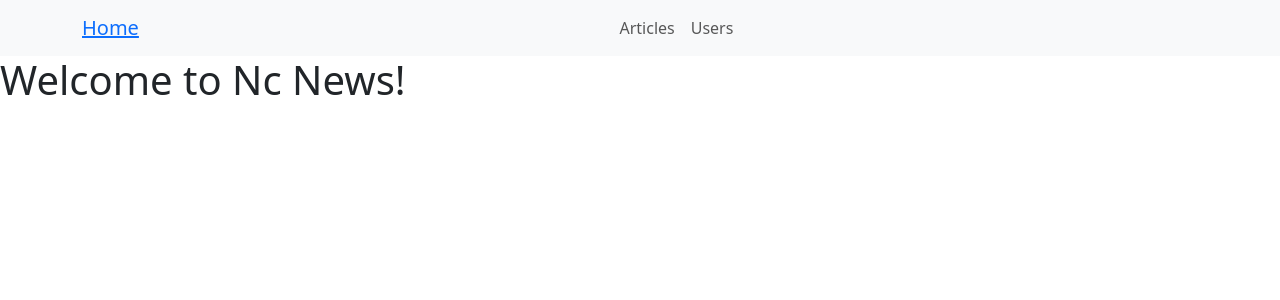
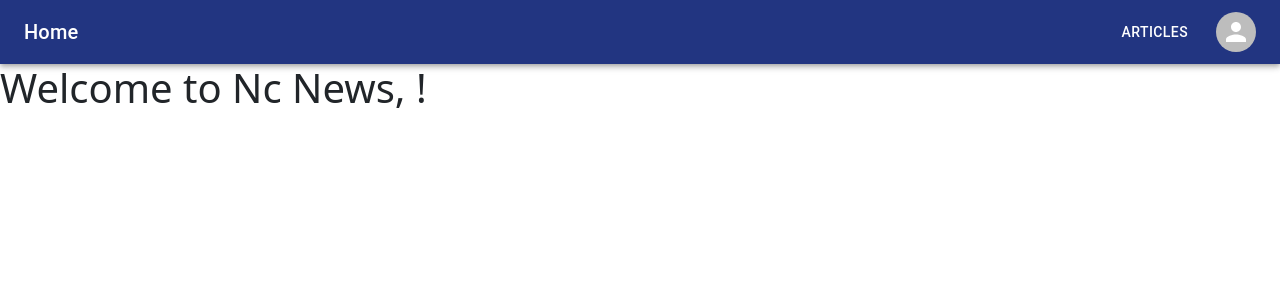
Before and after one commit to jeniahutorova/nc-news-frontend, a React (Vite) app: page / in a window 1280 px wide. Shown: the top 300 px of the page. Built offline with nearby package versions, Linux system fonts and the light colour scheme.

Commit message:
Fixed errors of like function

```diff
--- a/api.js
+++ b/api.js
@@ -29,6 +29,13 @@ export const fetchArticlesByID = (id) => {
     return data;
   });
 };
+export const patchArticle = (id, vote) => {
+    return axios.patch(`${baseURL}articles/${id}`,{inc_votes: vote})
+    .then(({data})=> {
+        return data.article
+    })
+}
+
 export const fetchCommentsByArticleId = (id) => {
   return axios
     .get(`${baseURL}articles/${id}/comments`)
@@ -36,7 +43,7 @@ export const fetchCommentsByArticleId = (id) => {
       return data;
     })
     .catch((err) => {
-      setErr("'Failed to fetch article. Please try again later.'");
+      throwErr("'Failed to fetch article. Please try again later.'");
     });
 };
 
--- a/components/ArticleComments.jsx
+++ b/components/ArticleComments.jsx
@@ -12,7 +12,15 @@ const ArticleComments = () => {
   const {user} = useContext(UserContext)
   useEffect(() => {
     fetchCommentsByArticleId(articleId).then((comments) => {
-      setComments(comments);
+      setComments(comments)
+      setError(null);
+    }).catch((error) => {
+      if (error.response && error.response.status === 400) {
+        setError('Article not found. Please check the article ID.');
+      } else {
+        setError('An error occurred while fetching the article.');
+      }
+      setLoading(false);
     });
   }, [articleId]);
   const handleDeleteComment = (commentId) => {
--- a/components/CommentForm.jsx
+++ b/components/CommentForm.jsx
@@ -1,11 +1,12 @@
-import { useState } from "react"
+import { useContext, useState } from "react"
 import { postComment } from "../api"
+import { UserContext } from "../context/User"
 
 const CommentForm = ({articleId, setComments}) => {
 const [formData, setFormData] = useState({username:"", body:""})
 const [isLoading, setIsLoading] = useState(false)
 const [success, setSuccess] = useState(false)
-
+const {user} = useContext(UserContext)
 const handleChange = (e) => {
 setFormData({...formData, [e.target.name === "name" ? "username" : e.target.name]: e.target.value})
 }
--- /dev/null
+++ b/components/ErrorPage.jsx
@@ -0,0 +1,9 @@
+const ErrorPage = () => {
+  return (
+  <div>
+    <h1>404 - Page Not Found</h1>
+    <p>The page you are looking for does not exist.</p>
+  </div>
+  )
+};
+export default ErrorPage;
--- a/components/Homepage.jsx
+++ b/components/Homepage.jsx
@@ -1,8 +1,15 @@
+import { UserContext } from "../context/User";
+import { useContext } from "react";
 const Homepage = () => {
-    return(
-        <div>
-            <h1>Welcome to Nc News!</h1>
-        </div>
-    )
-    }
-    export default Homepage
+  const { user } = useContext(UserContext);
+  return (
+    <div>
+      {user ? (
+        <h1>Welcome to Nc News, {user.username}!</h1>
+      ) : (
+        <h1>Welcome to Nc News!</h1>
+      )}
+    </div>
+  );
+};
+export default Homepage;
--- a/components/NavBar.jsx
+++ b/components/NavBar.jsx
@@ -1,32 +1,51 @@
-import { useContext } from 'react';
-import { Link } from 'react-router-dom';
-import { UserContext } from '../context/User';
+import { useContext } from "react";
+import { Link } from "react-router-dom";
+import { UserContext } from "../context/User";
+import { Avatar, AppBar, Toolbar, Typography, Button } from "@mui/material";
 const NavBar = () => {
-    const {user} = useContext(UserContext)
-return(
-    <nav className="navbar navbar-expand-lg navbar-light bg-light">
-    <div className="container">
-        <div className="navbar-brand">
-            <Link to="/">Home</Link>
-        </div>
-        <button className="navbar-toggler" type="button" data-toggle="collapse" data-target="#navbarNav" aria-controls="navbarNav" aria-expanded="false" aria-label="Toggle navigation">
-            <span className="navbar-toggler-icon"></span>
-        </button>
-        <div className="collapse navbar-collapse justify-content-center" id="navbarNav">
-            <ul className="navbar-nav">
-                <li className="nav-item">
-                    <Link className="nav-link" to="/articles">Articles</Link>
-                </li>
-                <li className="nav-item">
-                    <Link className="nav-link" to="/users">Users</Link>
-                </li>
-                {user.username && (
-                    <p className="nav-item">{user.username}</p>
-                )}
-            </ul>
-        </div>
-    </div>
-</nav>
-)
-}
-export default NavBar
+  const { user } = useContext(UserContext);
+  return (
+    <AppBar position="sticky" style={{ backgroundColor: "#223581" }}>
+      <Toolbar>
+        <Typography
+          variant="h6"
+          component={Link}
+          to="/"
+          style={{
+            textDecoration: "none",
+            color: "inherit",
+            marginRight: "auto",
+          }}
+        >
+          Home
+        </Typography>
+        <Button
+          color="inherit"
+          component={Link}
+          to="/articles"
+          style={{ textDecoration: "none", marginRight: "10px" }}
+        >
+          Articles
+        </Button>
+
+        <>
+          <Link
+            to="/users"
+            style={{
+              textDecoration: "none",
+              display: "flex",
+              alignItems: "center",
+            }}
+          >
+            <Avatar
+              alt={user.name}
+              src={user.avatar_url}
+              style={{ marginLeft: "10px", cursor: "pointer" }}
+            />
+          </Link>
+        </>
+      </Toolbar>
+    </AppBar>
+  );
+};
+export default NavBar;
--- a/components/Sort.jsx
+++ b/components/Sort.jsx
@@ -8,9 +8,9 @@ const Sort = ({sortBy, sortOrder, handleSortChange}) => {
       };
 return (
     <div>
-      <select name="sortBy" value={sortBy} onChange={handleSortByChange}>
+      <select name="sortBy" value={sortBy} onChange={handleSortByChange} >
+        <option value="comment_count">Sort by comment count</option>
         <option value="created_at">Sort by date</option>
-        <option value="comment_count">Sort by comment count</option>
         <option value="votes">Sort by votes</option>
       </select>
       <select name="sortOrder" value={sortOrder} onChange={handleSortOrderChange}>
--- a/components/UserCard.jsx
+++ b/components/UserCard.jsx
@@ -1,15 +1,14 @@
 import { UserContext } from "../context/User"
 import { useContext, useState } from "react"
-
 const UserCard = ({username, name, img}) => {
     const{user, setUser} = useContext(UserContext)
     const[signIn, setSignIn] = useState(false)
 
     const handleSignIn = () => {
         if(!signIn){
-            setUser({...user, username: username})
+            setUser({...user, username: username, name: name, avatar_url: img})
         } else {
-            setUser({...user, username: ""})
+            setUser({...user, username: "", name : "", avatar_url: ""})
         }
         setSignIn(!signIn)
     }
--- a/package.json
+++ b/package.json
@@ -10,9 +10,12 @@
     "preview": "vite preview"
   },
   "dependencies": {
+    "@emotion/react": "^11.11.4",
+    "@emotion/styled": "^11.11.0",
     "@fortawesome/fontawesome-svg-core": "^6.5.1",
     "@fortawesome/free-solid-svg-icons": "^6.5.1",
     "@fortawesome/react-fontawesome": "^0.2.0",
+    "@mui/material": "^5.15.13",
     "axios": "^1.6.7",
     "bootstrap": "^5.3.3",
     "react": "^18.2.0",
--- a/src/App.jsx
+++ b/src/App.jsx
@@ -1,12 +1,13 @@
 import { useState } from 'react'
 import './App.css'
-import { BrowserRouter as Router, Route, Routes } from 'react-router-dom';
+import { BrowserRouter as Router, Route, Routes} from 'react-router-dom';
 import Homepage from '../components/Homepage'
 import NavBar from '../components/NavBar'
 import ArticleList from '../components/ArticleList';
 import Article from '../components/Article';
 import { UserContext } from '../context/User';
 import UserList from '../components/UserList';
+import ErrorPage from '../components/ErrorPage';
 
 
 function App() {
@@ -23,6 +24,7 @@ function App() {
       <Route path="/articles" element={<ArticleList selectTopic ={selectTopic} setSelectTopic={setSelectTopic} />} />
       <Route path="/articles/:articleId" element={<Article article={article} setArticle ={setArticle}/>} />
       <Route path="/users" element={<UserList />} />
+      <Route path='*' element={<ErrorPage />}></Route>
     </Routes>
   </>
   </Router>
```
Also changed, not shown: components/Article.jsx (+15 -18 lines), 1 other file (tests, documents, lock files or other folders).
